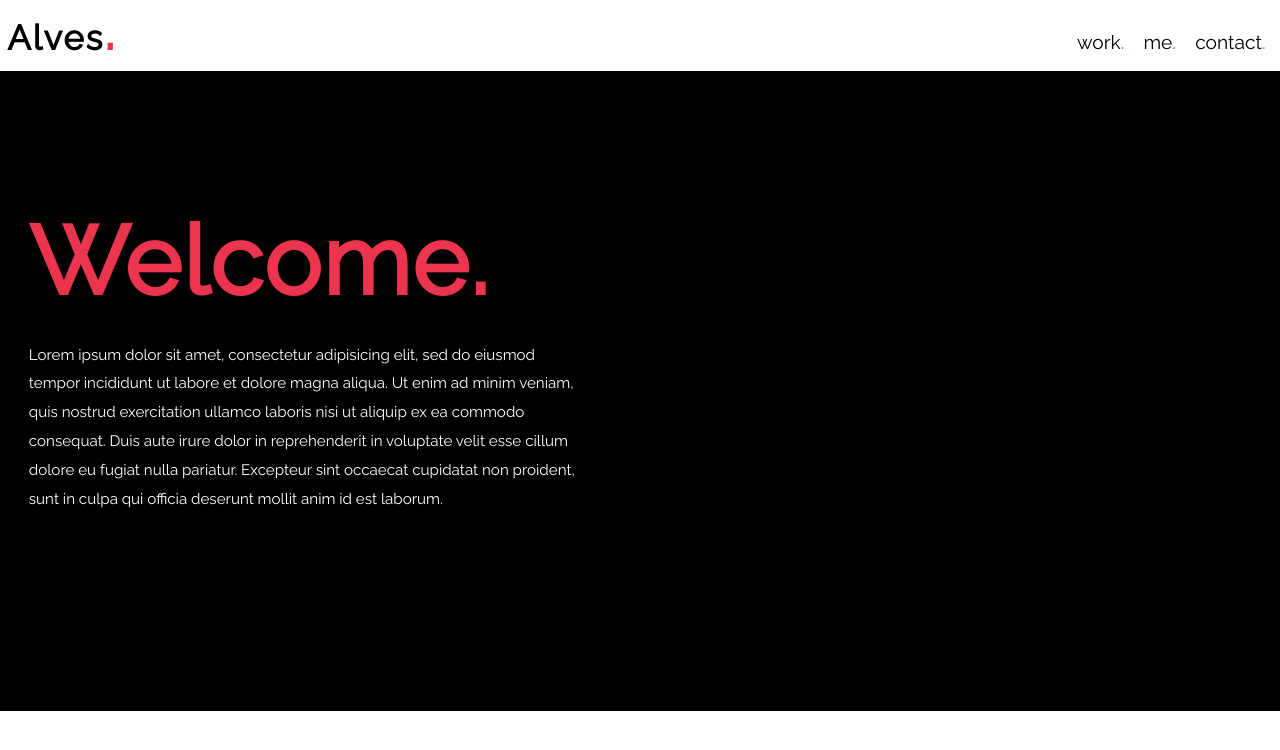
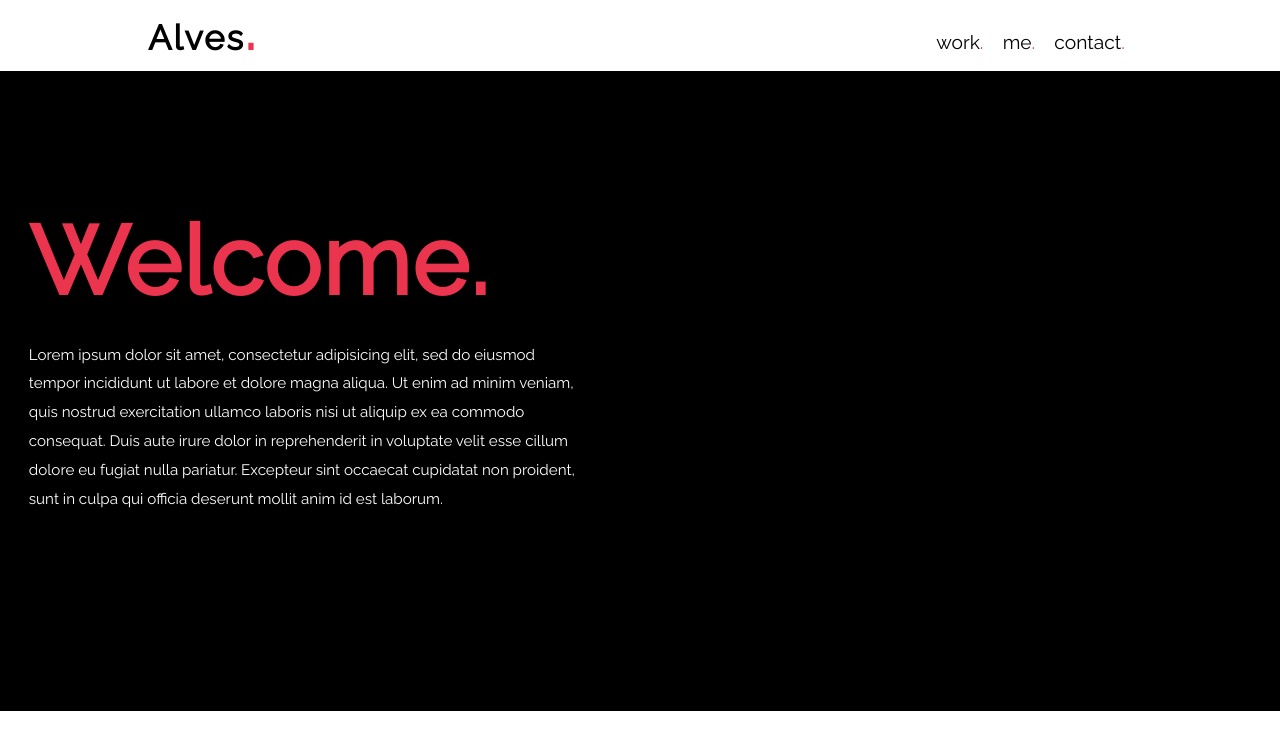
Before and after one commit to RaquelAlves01/alves., a plain HTML site: page index.html in a window 1280 px wide. Drawn offline with Linux system fonts and the light colour scheme.

Commit message:
Add wrapper to header content

```diff
--- a/index.html
+++ b/index.html
@@ -14,7 +14,7 @@
 <body>
 
   <header>
-    <div class="grid grid-bottom island-1-4">
+    <div class="grid grid-bottom island-1-4 wrapper">
       <div class="unit [ xs-1 s-1-2 m-1-3 l-1-3 xl-1-4 ] logo-name zetta bold ">
         <h1 class="push-0">Alves<span>.</span></h1>
       </div>
```
